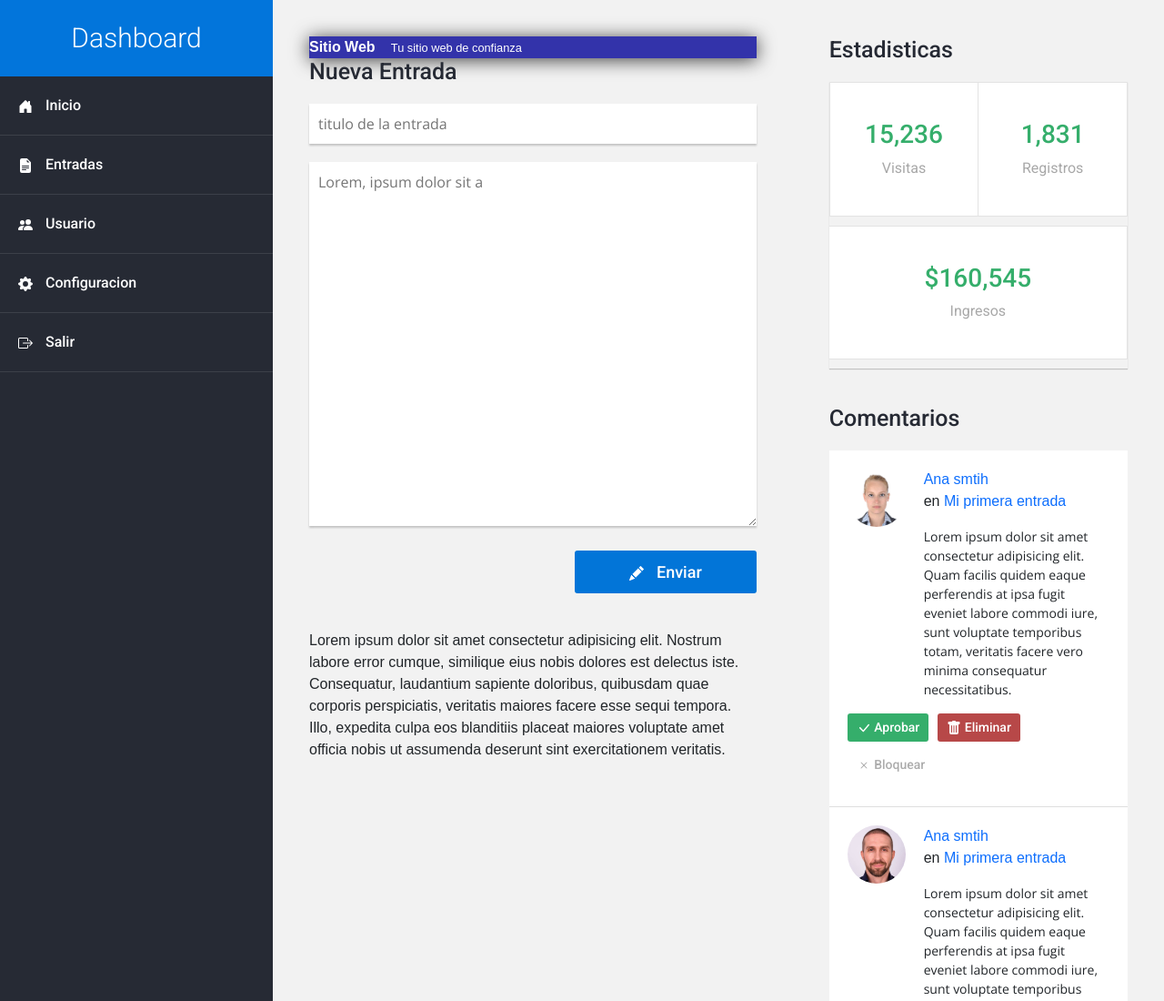
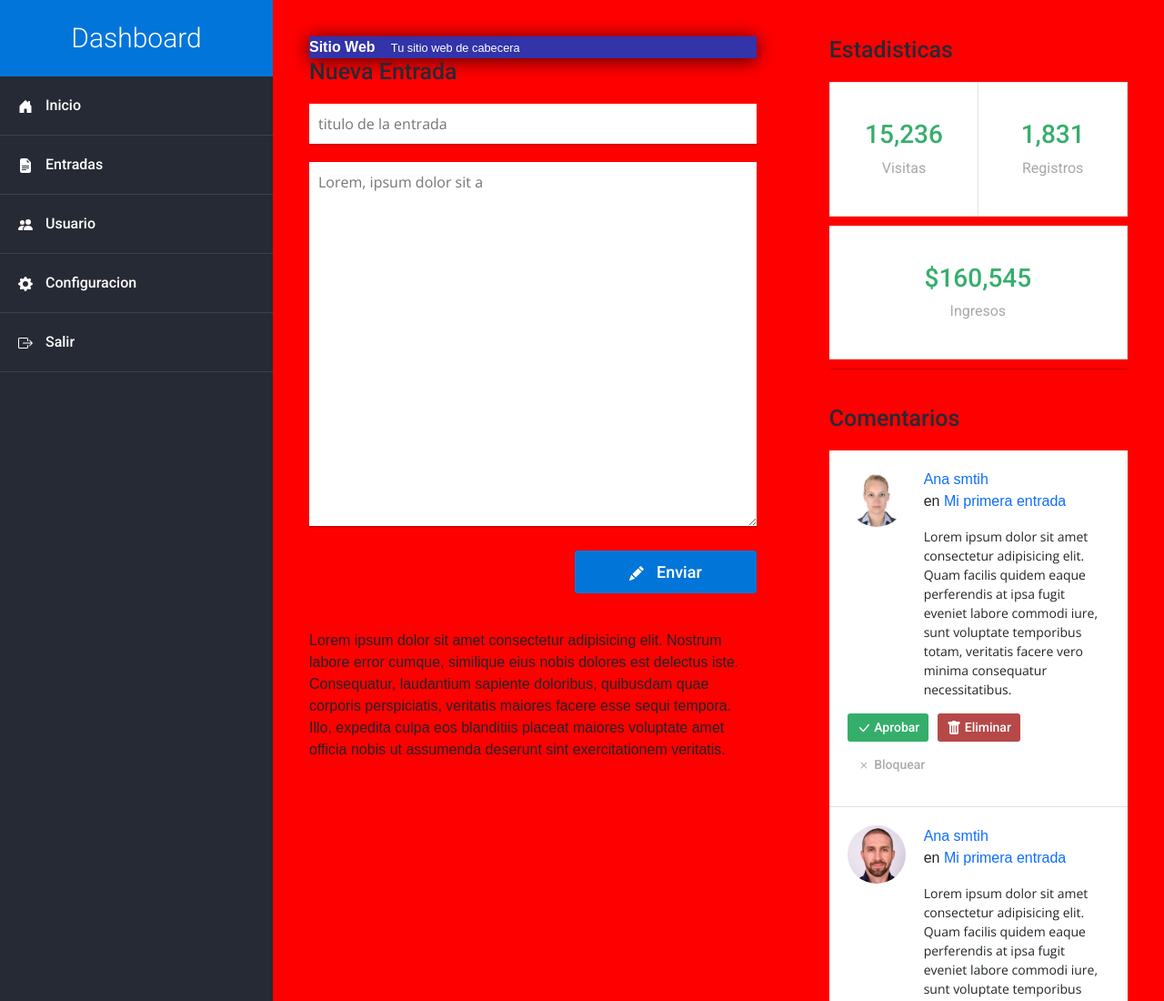
Before and after one commit to osmely10/4.Bootstrap, a plain HTML site: page Practicas/Dashboard/Index.html in a window 1280 px wide. Shown: the top 1100 px of the page at 91% size. Drawn offline with nearby package versions, Linux system fonts and the light colour scheme.

Commit message:
Modifique la cabecera y el color del fondo

```diff
--- a/Practicas/Dashboard/Index.html
+++ b/Practicas/Dashboard/Index.html
@@ -59,7 +59,7 @@
                         <div class="widget nueva_entrada">
                             <div id="cabecera">
                                 Sitio Web
-                                <span id="tagline">Tu sitio web de confianza</span>
+                                <span id="tagline">Tu sitio web de cabecera</span>
                             </div>
                             <h3 class="titulo">Nueva Entrada</h3>
                             <form action="">
--- a/Practicas/Dashboard/css/estilos.css
+++ b/Practicas/Dashboard/css/estilos.css
@@ -1,5 +1,5 @@
 body {
-    background: #f2f2f2;
+    background: red;
     font-size: 16px;
     font-family: Arial, Helvetica, sans-serif;
 }
```
